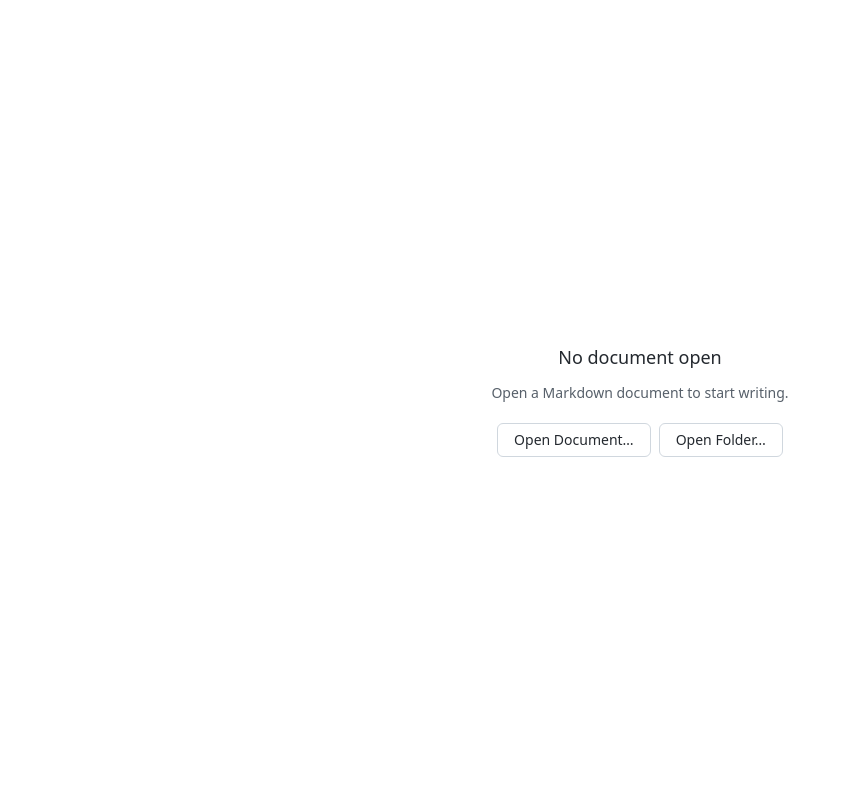
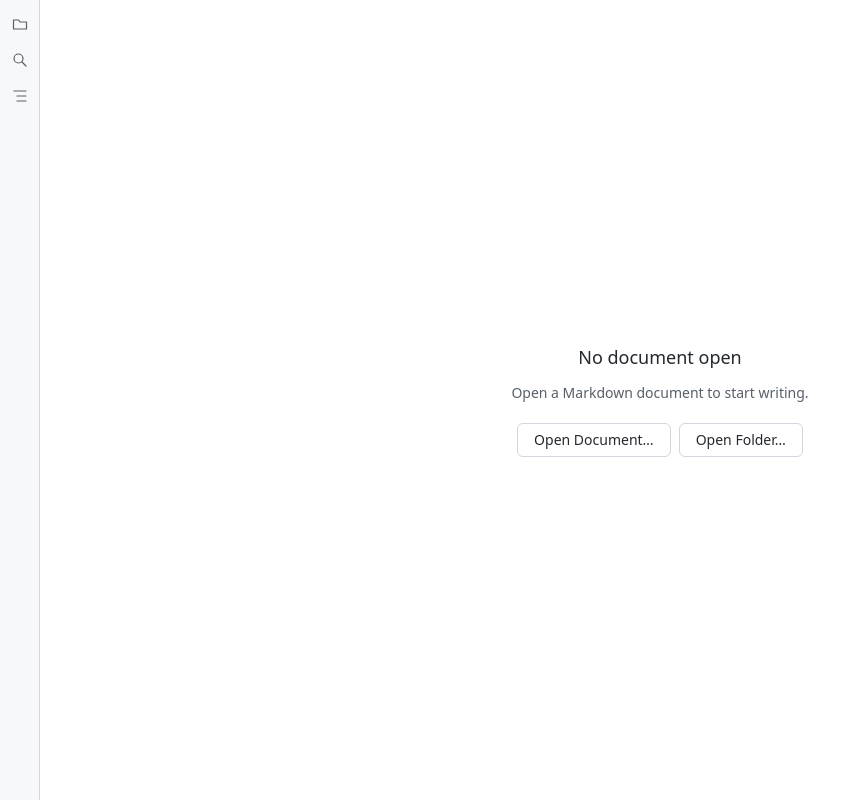
Before and after one commit to amemiya02/MINT, a React (Vite) app in the folder apps/desktop/: page / in a window 1280 px wide. Shown: the whole page, without its empty margins (0-859 px from the left). Built offline with nearby package versions, Linux system fonts and the light colour scheme.

Commit message:
Add a persistent navigation rail for document tools

```diff
--- a/apps/desktop/src/App.tsx
+++ b/apps/desktop/src/App.tsx
@@ -13,7 +13,7 @@ import { ExportDialog } from "./export/ExportDialog.tsx";
 import { FindBar, type FindMode } from "./find/FindBar.tsx";
 import { FolderTree } from "./folder/file-tree.ts";
 import { useRecent } from "./folder/recent.ts";
-import { Sidebar, type SidebarView } from "./folder/Sidebar.tsx";
+import { NavigationRail, Sidebar, type SidebarView } from "./folder/Sidebar.tsx";
 import { type Translate, useT } from "./i18n/index.ts";
 import { documentExtensions } from "./paths.ts";
 import type { Platform } from "./platform/platform.ts";
@@ -115,10 +115,25 @@ function Window({ platform, store, recovery, onEdited }: WindowProps) {
     },
     [],
   );
-  const [sidebarVisible, setSidebarVisible] = useState(true);
-  const [sidebarView, setSidebarView] = useState<SidebarView>("files");
-  // Without a folder the sidebar only has the outline, shown once asked for.
-  const sidebarShown = sidebarVisible && (folder !== null || sidebarView === "outline");
+  const [sidebarVisible, setSidebarVisible] = useState(false);
+  const [sidebarView, setSidebarView] = useState<SidebarView>("outline");
+  const sidebarTool = folderSearch !== null ? "search" : sidebarVisible ? sidebarView : null;
+
+  function hideSidebar() {
+    setFolderSearch(null);
+    setSidebarVisible(false);
+    if (activeId !== null) store.editor(activeId)?.focus();
+  }
+
+  function toggleTool(tool: SidebarView | "search") {
+    if (tool === sidebarTool) hideSidebar();
+    else if (tool === "search") setFolderSearch(1);
+    else {
+      setFolderSearch(null);
+      setSidebarView(tool);
+      setSidebarVisible(true);
+    }
+  }
   // Editors attach after their tab mounts; re-render so the outline finds the active one.
   const [, editorsChanged] = useReducer((n: number) => n + 1, 0);
   /** Errors from folder actions and other shell commands; document errors live in the tab store. */
@@ -154,10 +169,12 @@ function Window({ platform, store, recovery, onEdited }: WindowProps) {
           setShellError(t("error.openFolder", { path, reason: reasonOf(e) }));
         return;
       }
+      setSidebarView("files");
+      setFolderSearch(null);
       setSidebarVisible(true);
       addRecent("folder", path);
     },
-    [platform, t, addRecent],
+    [platform, t, addRecent, setFolderSearch],
   );
 
   const pickFolder = useCallback(async () => {
@@ -246,18 +263,10 @@ function Window({ platform, store, recovery, onEdited }: WindowProps) {
     "tab.next": () => store.activateNext(),
     "tab.previous": () => store.activatePrevious(),
     "view.toggleSidebar": () => {
-      if (!sidebarShown && folder === null) setSidebarView("outline");
-      setSidebarVisible(!sidebarShown);
+      if (sidebarTool === null) setSidebarVisible(true);
+      else hideSidebar();
     },
-    "view.outline": () => {
-      setFolderSearch(null);
-      if (sidebarShown && sidebarView === "outline") {
-        setSidebarVisible(false);
-      } else {
-        setSidebarView("outline");
-        setSidebarVisible(true);
-      }
-    },
+    "view.outline": () => toggleTool("outline"),
     "view.toggleFocusMode": () =>
       void settings.set("focusMode", !settings.getSnapshot().settings.focusMode),
     "view.toggleTypewriterMode": () =>
@@ -322,6 +331,7 @@ function Window({ platform, store, recovery, onEdited }: WindowProps) {
         </div>
       )}
       <div className="flex min-h-0 flex-1">
+        <NavigationRail active={sidebarTool} onToggle={toggleTool} />
         {folderSearch !== null && (
           <FolderSearch
             platform={platform}
@@ -334,18 +344,18 @@ function Window({ platform, store, recovery, onEdited }: WindowProps) {
             }}
           />
         )}
-        {folderSearch === null && sidebarShown && (
+        {folderSearch === null && sidebarVisible && (
           <Sidebar
             tree={tree}
             view={sidebarView}
-            onViewChange={setSidebarView}
+            onOpenFolder={() => void pickFolder()}
             editor={activeId === null ? null : store.editor(activeId)}
             activePath={activePath}
             onOpenDocument={(path) => void store.openDocument(path)}
             onRenamed={(from, to) => store.pathRenamed(from, to)}
             onTrashed={(path) => store.pathTrashed(path)}
             onError={setShellError}
-            onHide={() => setSidebarVisible(false)}
+            onHide={hideSidebar}
           />
         )}
         <div className="flex min-w-0 flex-1 flex-col">
--- a/apps/desktop/src/folder/Sidebar.tsx
+++ b/apps/desktop/src/folder/Sidebar.tsx
@@ -14,58 +14,86 @@ import { baseName, isDocumentPath, isValidName, joinPath, parentPath } from "../
 import type { DirectoryEntry } from "../platform/platform.ts";
 import type { FolderTree, TreeRow } from "./file-tree.ts";
 
-/** What the sidebar shows: the file tree of the open folder, or the outline of the active document. */
 export type SidebarView = "files" | "outline";
 
+export function NavigationRail({
+  active,
+  onToggle,
+}: {
+  readonly active: SidebarView | "search" | null;
+  readonly onToggle: (tool: SidebarView | "search") => void;
+}) {
+  const t = useT();
+  const tools = [
+    { view: "files", label: t("sidebar.files"), icon: <path d="M1.5 4h5l1.5 2h6.5v7H1.5z" /> },
+    {
+      view: "search",
+      label: t("search.label"),
+      icon: (
+        <>
+          <circle cx="6.5" cy="6.5" r="4.5" />
+          <path d="m10 10 4 4" />
+        </>
+      ),
+    },
+    { view: "outline", label: t("sidebar.outline"), icon: <path d="M2 3h12M5 8h9M5 13h9" /> },
+  ] as const;
+  return (
+    <nav
+      aria-label={t("sidebar.tools")}
+      className="flex w-10 shrink-0 flex-col items-center gap-1 border-r border-(--mint-border) bg-(--mint-sidebar-bg) py-2"
+    >
+      {tools.map(({ view, label, icon }) => (
+        <IconButton
+          key={view}
+          label={label}
+          pressed={active === view}
+          onClick={() => onToggle(view)}
+        >
+          {icon}
+        </IconButton>
+      ))}
+    </nav>
+  );
+}
+
 export interface SidebarProps extends Omit<FileTreeProps, "tree"> {
-  /** The open folder, if any; without one only the outline is offered. */
   readonly tree: FolderTree | null;
   readonly view: SidebarView;
-  readonly onViewChange: (view: SidebarView) => void;
-  /** The editor of the active document, for the outline. */
   readonly editor: MintEditor | null;
+  readonly onOpenFolder: () => void;
   readonly onHide: () => void;
 }
 
-/** The sidebar: the file tree of the open folder or the outline of the active document. */
 export function Sidebar(props: SidebarProps) {
-  const { tree, editor, onViewChange, onHide, ...fileTreeProps } = props;
+  const { tree, editor, view, onOpenFolder, onHide, ...fileTreeProps } = props;
   const t = useT();
-  const view: SidebarView = tree === null ? "outline" : props.view;
-  const views: readonly SidebarView[] = tree === null ? ["outline"] : ["files", "outline"];
   return (
     <aside
       aria-label={t("sidebar.label")}
       className="flex h-full w-60 shrink-0 flex-col border-r border-(--mint-border) bg-(--mint-sidebar-bg)"
     >
       <header className="flex items-center gap-1 border-b border-(--mint-border) px-2 py-1">
-        <div className="flex flex-1 gap-1">
-          {views.map((v) => (
-            <button
-              key={v}
-              type="button"
-              aria-pressed={v === view}
-              onClick={() => onViewChange(v)}
-              className={[
-                "rounded-sm px-2 py-0.5 text-xs font-semibold focus-visible:outline-2 focus-visible:outline-(--mint-accent)",
-                v === view
-                  ? "bg-(--mint-selected) text-(--mint-fg)"
-                  : "text-(--mint-muted) hover:bg-(--mint-hover) hover:text-(--mint-fg)",
-              ].join(" ")}
-            >
-              {t(v === "files" ? "sidebar.files" : "sidebar.outline")}
-            </button>
-          ))}
-        </div>
+        <span className="flex-1 text-xs font-semibold">
+          {t(view === "files" ? "sidebar.files" : "sidebar.outline")}
+        </span>
         <IconButton label={t("sidebar.hide")} onClick={onHide}>
           <rect x="1.5" y="2.5" width="13" height="11" rx="1" />
           <path d="M6 2.5v11M11 6.5 9.5 8l1.5 1.5" />
         </IconButton>
       </header>
-      {view === "files" && tree !== null ? (
+      {view === "outline" ? (
+        <Outline editor={editor} />
+      ) : tree ? (
         <FileTree key={tree.root} tree={tree} {...fileTreeProps} />
       ) : (
-        <Outline editor={editor} />
+        <button
+          type="button"
+          className="m-2 self-start rounded px-2 py-1 text-sm hover:bg-(--mint-hover) focus-visible:outline-2 focus-visible:outline-(--mint-accent)"
+          onClick={onOpenFolder}
+        >
+          {t("welcome.openFolder")}
+        </button>
       )}
     </aside>
   );
@@ -339,6 +367,7 @@ function FileTree(props: FileTreeProps) {
 }
 
 function IconButton(props: {
+  readonly pressed?: boolean;
   readonly label: string;
   readonly onClick: () => void;
   readonly children: ReactNode;
@@ -347,9 +376,10 @@ function IconButton(props: {
     <button
       type="button"
       aria-label={props.label}
+      aria-pressed={props.pressed}
       title={props.label}
       onClick={props.onClick}
-      className="flex h-6 w-6 items-center justify-center rounded-sm text-sm text-(--mint-muted) hover:bg-(--mint-hover) hover:text-(--mint-fg) focus-visible:outline-2 focus-visible:outline-(--mint-accent)"
+      className="flex size-6 [&[aria-pressed]]:size-8 aria-pressed:bg-(--mint-selected) aria-pressed:text-(--mint-fg) items-center justify-center rounded-sm text-sm text-(--mint-muted) hover:bg-(--mint-hover) hover:text-(--mint-fg) focus-visible:outline-2 focus-visible:outline-(--mint-accent)"
     >
       <svg
         aria-hidden="true"
--- a/apps/desktop/src/i18n/en.ts
+++ b/apps/desktop/src/i18n/en.ts
@@ -225,6 +225,7 @@ export const en = {
   "quickOpen.noMatches": "No matching documents",
   "quickOpen.empty": "No documents to open",
 
+  "sidebar.tools": "Document tools",
   "sidebar.label": "Sidebar",
   "sidebar.hide": "Hide Sidebar",
   "sidebar.files": "Files",
--- a/apps/desktop/src/i18n/zh-CN.ts
+++ b/apps/desktop/src/i18n/zh-CN.ts
@@ -220,6 +220,7 @@ export const zhCN: Messages = {
   "quickOpen.noMatches": "没有匹配的文档",
   "quickOpen.empty": "没有可打开的文档",
 
+  "sidebar.tools": "文档工具",
   "sidebar.label": "侧边栏",
   "sidebar.hide": "隐藏侧边栏",
   "sidebar.files": "文件",
```
Also changed, not shown: 1 other file (tests, documents, lock files or other folders).
